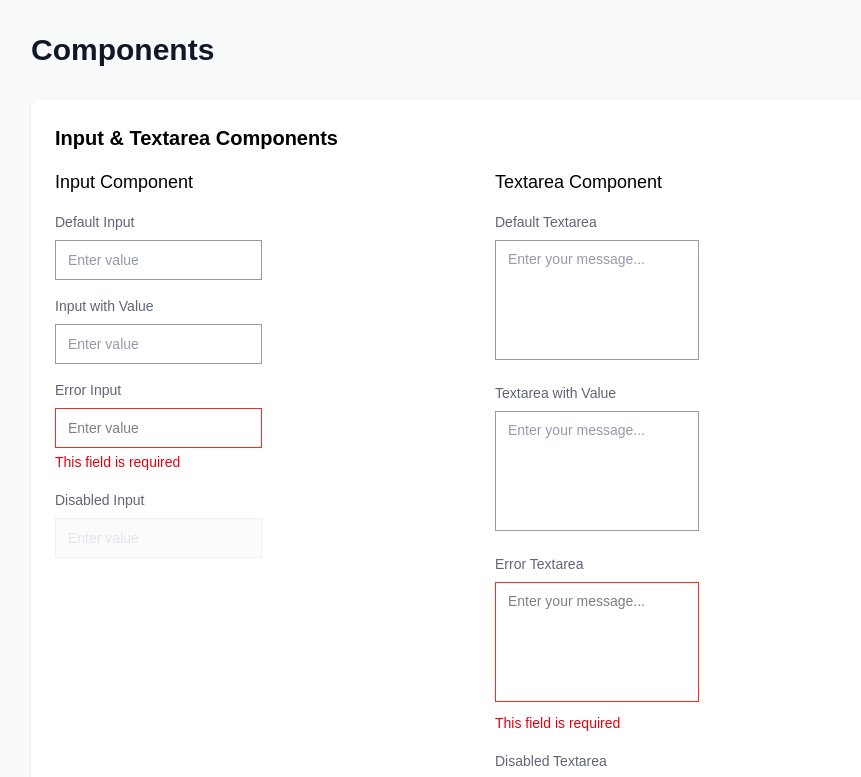
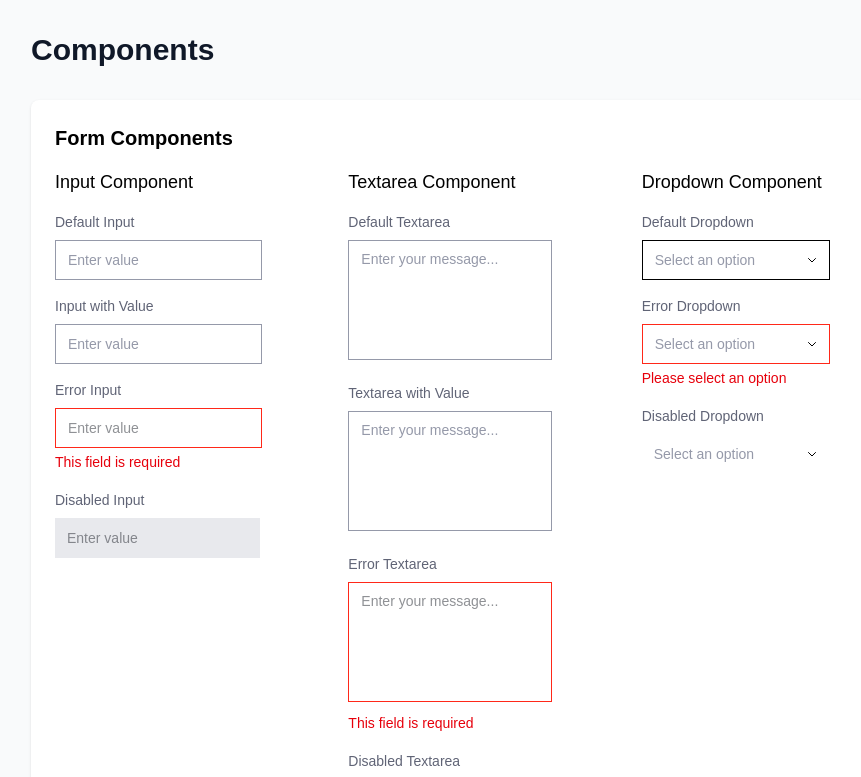
Before and after one commit to joseabril25/quashed-fe-test, a React (Vite) app: page / in a window 1280 px wide. Shown: the top 777 px of the page, without its empty margins (161-1022 px from the left). Built offline with nearby package versions, Linux system fonts and the light colour scheme.

Commit message:
chore: created Dropdown component and reusable stateStyles

```diff
--- a/src/App.tsx
+++ b/src/App.tsx
@@ -3,21 +3,30 @@ import { useState } from 'react'
 import { Input } from './components/ui/Input'
 import { Button } from './components/ui/Button'
 import { Chip } from './components/ui/Chip'
-import { TexAarea } from './components/ui/Textarea'
+import { Dropdown } from './components/ui/Dropdown'
+import { TexAarea } from './components/ui/TextArea'
 
 function App() {
   const [inputValue, setInputValue] = useState('')
   const [textareaValue, setTextareaValue] = useState('')
+  const [dropdownValue, setDropdownValue] = useState('')
+
+  const dropdownOptions = [
+    { value: 'option1', label: 'Option 1' },
+    { value: 'option2', label: 'Option 2' },
+    { value: 'option3', label: 'Option 3' },
+    { value: 'option4', label: 'Option 4' },
+  ]
 
   return (
     <div className="min-h-screen bg-gray-50 p-8">
       <div className="max-w-4xl mx-auto space-y-8">
         <h1 className="text-3xl font-bold text-gray-900">Components</h1>
 
-        {/* Input & Textarea Component Examples */}
+        {/* Form Component Examples */}
         <div className="bg-white p-6 rounded-lg shadow">
-          <h2 className="text-xl font-semibold mb-4">Input & Textarea Components</h2>
-          <div className="grid grid-cols-2 gap-8">
+          <h2 className="text-xl font-semibold mb-4">Form Components</h2>
+          <div className="grid grid-cols-3 gap-8">
             {/* Input Examples */}
             <div>
               <h3 className="text-lg font-medium mb-4">Input Component</h3>
@@ -78,6 +87,41 @@ function App() {
 
                 <div>
                   <TexAarea label="Disabled Textarea" placeholder="Enter your message..." disabled />
+                </div>
+              </div>
+            </div>
+
+            {/* Dropdown Examples */}
+            <div>
+              <h3 className="text-lg font-medium mb-4">Dropdown Component</h3>
+              <div className="space-y-4">
+                <div>
+                  <Dropdown
+                    label="Default Dropdown"
+                    options={dropdownOptions}
+                    value={dropdownValue}
+                    onChange={setDropdownValue}
+                    placeholder="Select an option"
+                  />
+                </div>
+
+                <div>
+                  <Dropdown
+                    label="Error Dropdown"
+                    options={dropdownOptions}
+                    error
+                    errorMessage="Please select an option"
+                    placeholder="Select an option"
+                  />
+                </div>
+
+                <div>
+                  <Dropdown
+                    label="Disabled Dropdown"
+                    options={dropdownOptions}
+                    disabled
+                    placeholder="Select an option"
+                  />
                 </div>
               </div>
             </div>
--- /dev/null
+++ b/src/components/ui/Dropdown.tsx
@@ -0,0 +1,105 @@
+import { useState, useRef, useEffect } from 'react';
+import { getFormStateStyles, getFormState } from '../../utils/formStyles';
+
+interface DropdownOption {
+  value: string;
+  label: string;
+}
+
+interface DropdownProps {
+  label: string;
+  options: DropdownOption[];
+  value?: string;
+  onChange?: (value: string) => void;
+  placeholder?: string;
+  error?: boolean;
+  errorMessage?: string;
+  disabled?: boolean;
+}
+
+export const Dropdown = ({
+  label,
+  options,
+  value,
+  onChange,
+  placeholder = "Select an option",
+  error,
+  errorMessage,
+  disabled
+}: DropdownProps) => {
+  const [isOpen, setIsOpen] = useState(false);
+  const dropdownRef = useRef<HTMLDivElement>(null);
+
+  const selectedOption = options.find(opt => opt.value === value);
+
+  const stateStyles = getFormStateStyles({
+    includeHoverShadow: true,
+    includeFocusShadow: true
+  });
+
+  const currentState = getFormState(disabled, error);
+
+  // Close dropdown when clicking outside
+  useEffect(() => {
+    const handleClickOutside = (event: MouseEvent) => {
+      if (dropdownRef.current && !dropdownRef.current.contains(event.target as Node)) {
+        setIsOpen(false);
+      }
+    };
+
+    document.addEventListener('mousedown', handleClickOutside);
+    return () => document.removeEventListener('mousedown', handleClickOutside);
+  }, []);
+
+  const handleSelect = (option: DropdownOption) => {
+    onChange?.(option.value);
+    setIsOpen(false);
+  };
+
+  return (
+    <div className="inline-block" ref={dropdownRef}>
+      <label className="block text-sm font-normal text-[rgb(var(--color-neutral))] mb-2">{label}</label>
+      <div className="relative">
+        <button
+          type="button"
+          className={
+            `w-[188px] h-10 px-3 pr-8 text-left text-sm border transition-all duration-200 outline-none bg-white flex items-center justify-between
+            ${stateStyles[currentState]} ${!disabled ? 'cursor-pointer' : ''}`
+          }
+          onClick={() => !disabled && setIsOpen(!isOpen)}
+          disabled={disabled}
+        >
+          <span className={selectedOption ? 'text-[rgb(var(--color-surface))]' : 'text-[rgb(var(--color-border))]'}>
+            {selectedOption ? selectedOption.label : placeholder}
+          </span>
+          <svg
+            className={`absolute right-3 w-3 h-3 transition-transform ${isOpen ? 'rotate-180' : ''}`}
+            fill="none"
+            stroke="currentColor"
+            viewBox="0 0 24 24"
+          >
+            <path strokeLinecap="round" strokeLinejoin="round" strokeWidth={2} d="M19 9l-7 7-7-7" />
+          </svg>
+        </button>
+
+        {isOpen && !disabled && (
+          <div className="absolute z-10 mt-1 bg-white shadow-[2px_2px_2px_0px_rgba(0,0,0,0.2),2px_2px_2px_0px_rgba(0,0,0,0.16)]">
+            {options.map((option) => (
+              <button
+                key={option.value}
+                type="button"
+                className="w-full h-10 px-3 text-left text-sm text-[rgb(var(--color-mono))] hover:bg-[rgba(205,227,255,1)] transition-colors"
+                onClick={() => handleSelect(option)}
+              >
+                {option.label}
+              </button>
+            ))}
+          </div>
+        )}
+      </div>
+      {error && errorMessage && (
+        <div className="mt-1 text-sm text-red-600">{errorMessage}</div>
+      )}
+    </div>
+  );
+};
--- a/src/components/ui/Input.tsx
+++ b/src/components/ui/Input.tsx
@@ -1,4 +1,5 @@
 import type { InputHTMLAttributes } from 'react';
+import { getFormStateStyles, getFormState } from '../../utils/formStyles';
 
 interface InputProps extends InputHTMLAttributes<HTMLInputElement> {
   label: string;
@@ -7,13 +8,8 @@ interface InputProps extends InputHTMLAttributes<HTMLInputElement> {
 }
 
 export const Input = ({ label, error, errorMessage, className = '', ref, ...props }: InputProps & { ref?: React.Ref<HTMLInputElement> }) => {
-    const stateStyles = {
-      default: 'placeholder-[rgb(var(--color-border))] hover:border-[rgb(var(--color-primary))] focus:border-[rgb(var(--color-primary))] focus:outline-none',
-      error: 'border-[rgb(var(--color-error))] bg-white hover:border-[rgb(var(--color-error))]',
-      disabled: 'border-gray-200 bg-gray-50 placeholder-gray-300 cursor-not-allowed opacity-60 focus:none'
-    };
-
-    const currentState = props.disabled ? 'disabled' : error ? 'error' : 'default';
+    const stateStyles = getFormStateStyles();
+    const currentState = getFormState(props.disabled, error);
 
     return (
       <div className="inline-block">
--- a/src/components/ui/TextArea.tsx
+++ b/src/components/ui/TextArea.tsx
@@ -1,4 +1,5 @@
 import type { TextareaHTMLAttributes } from 'react';
+import { getFormStateStyles, getFormState } from '../../utils/formStyles';
 
 interface TextareaProps extends TextareaHTMLAttributes<HTMLTextAreaElement> {
   label: string;
@@ -7,13 +8,8 @@ interface TextareaProps extends TextareaHTMLAttributes<HTMLTextAreaElement> {
 }
 
 export const TexAarea = ({ label, error, errorMessage, className = '', ref, ...props }: TextareaProps & { ref?: React.Ref<HTMLTextAreaElement> }) => {
-  const stateStyles = {
-    default: 'placeholder-[rgb(var(--color-border))] hover:border-[rgb(var(--color-primary))] focus:border-[rgb(var(--color-primary))] focus:outline-none',
-    error: 'border-[rgb(var(--color-error))] bg-white hover:border-[rgb(var(--color-error))]',
-    disabled: 'border-gray-200 bg-gray-50 placeholder-gray-300 cursor-not-allowed opacity-60 focus:none'
-  };
-
-  const currentState = props.disabled ? 'disabled' : error ? 'error' : 'default';
+  const stateStyles = getFormStateStyles();
+  const currentState = getFormState(props.disabled, error);
 
   return (
     <div className="inline-block">
--- a/src/styles.css
+++ b/src/styles.css
@@ -11,7 +11,8 @@
     --color-mono: 3 25 52;
     --color-warning: 255 147 65;
     --color-border: 149 153 169;
-    --color-surface: 32 36 44
+    --color-surface: 32 36 44;
+    --color-bg-disabled: 232 233 237;
   }
 }
 
@@ -29,11 +30,15 @@
     padding: 8px 12px;
     font-size: 14px;
     border: 1px solid rgb(var(--color-border));
-    color: var(--color-border);
     transition: all 0.2s;
     outline: none;
     background-color: white;
-    color: var(--color-surface);
+    color: rgb(var(--color-surface));
+  }
+
+  input:focus {
+    outline: none;
+    box-shadow: none;
   }
 
   textarea {
@@ -45,8 +50,19 @@
     transition: all 0.2s;
     outline: none;
     background-color: white;
-    color: var(--color-border);
+    color: rgb(var(--color-surface));
     resize: none;
+  }
+
+  textarea:focus {
+    outline: none;
+    box-shadow: none;
+  }
+
+  /* Dropdown button styles - inherits from input styles */
+  button[type="button"].dropdown-trigger {
+    font-family: inherit;
+    border-radius: 0;
   }
 
   h3 {
--- /dev/null
+++ b/src/utils/formStyles.ts
@@ -0,0 +1,22 @@
+// Shared form component state styles
+export const getFormStateStyles = (options: {
+  includeHoverShadow?: boolean;
+  includeFocusShadow?: boolean;
+} = {}) => {
+  const { includeHoverShadow = false, includeFocusShadow = false } = options;
+
+  const shadowStyles = includeHoverShadow || includeFocusShadow
+    ? 'shadow-[2px_2px_2px_0px_rgba(0,0,0,0.2),2px_2px_2px_0px_rgba(0,0,0,0.16)]'
+    : '';
+
+  return {
+    default: `placeholder-[rgb(var(--color-border))] hover:border-[rgb(var(--color-primary))] focus:border-[rgb(var(--color-primary))] ${includeHoverShadow ? `hover:${shadowStyles}` : ''} ${includeFocusShadow ? `focus:${shadowStyles}` : ''}`.trim(),
+    error: `border-[rgb(var(--color-error))] bg-white hover:border-[rgb(var(--color-error))] focus:border-[rgb(var(--color-primary))] ${includeHoverShadow ? `hover:${shadowStyles}` : ''} ${includeFocusShadow ? `focus:${shadowStyles}` : ''}`.trim(),
+    disabled: 'border-none bg-[rgb(var(--color-bg-disabled))] cursor-not-allowed focus:none'
+  };
+};
+
+// Common state resolver
+export const getFormState = (disabled?: boolean, error?: boolean): 'default' | 'error' | 'disabled' => {
+  return disabled ? 'disabled' : error ? 'error' : 'default';
+};
```
